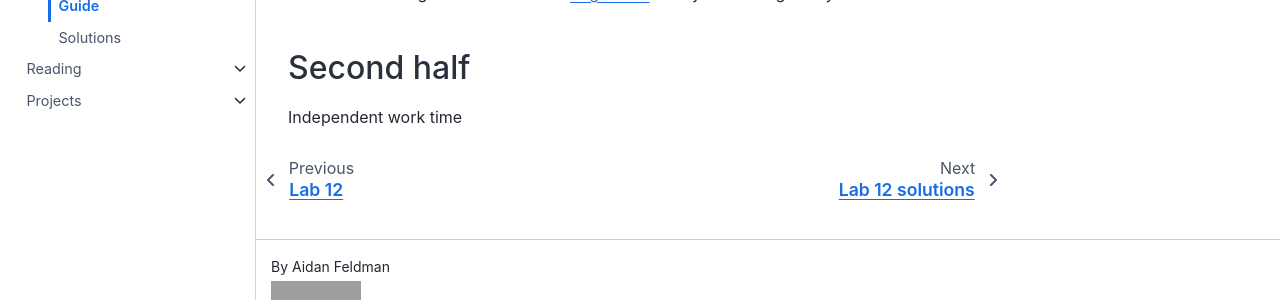
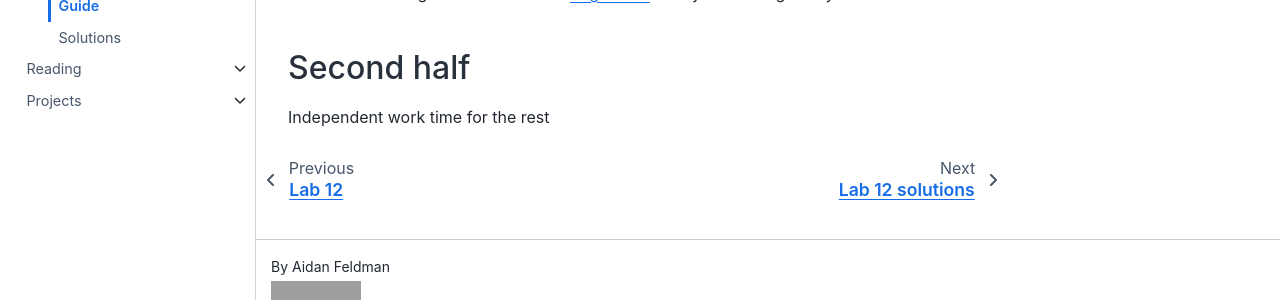
Before and after one commit to afeld/computing-in-context, a Jupyter Book: the page built from lab_12_guide.md, in a window 1280 px wide. Shown: the part 583-883 px from the top of the page. Built offline with Jupyter Book 1.0.4 settings and Sphinx 7.4.7 and the Sphinx Book theme 1.1.4, drawn with Linux system fonts in a browser that asks for light colours; pages that are not in the unit, such as notebooks, are missing from menus; comment, search, counter and statistics services are not loaded; grey boxes are pictures that could not be loaded.

```diff
--- a/lab_12_guide.md
+++ b/lab_12_guide.md
@@ -18,4 +18,4 @@
 
 ## Second half
 
-Independent work time
+Independent work time for the rest
```
Also changed, not shown: lab_12.ipynb, lecture_23.ipynb.
